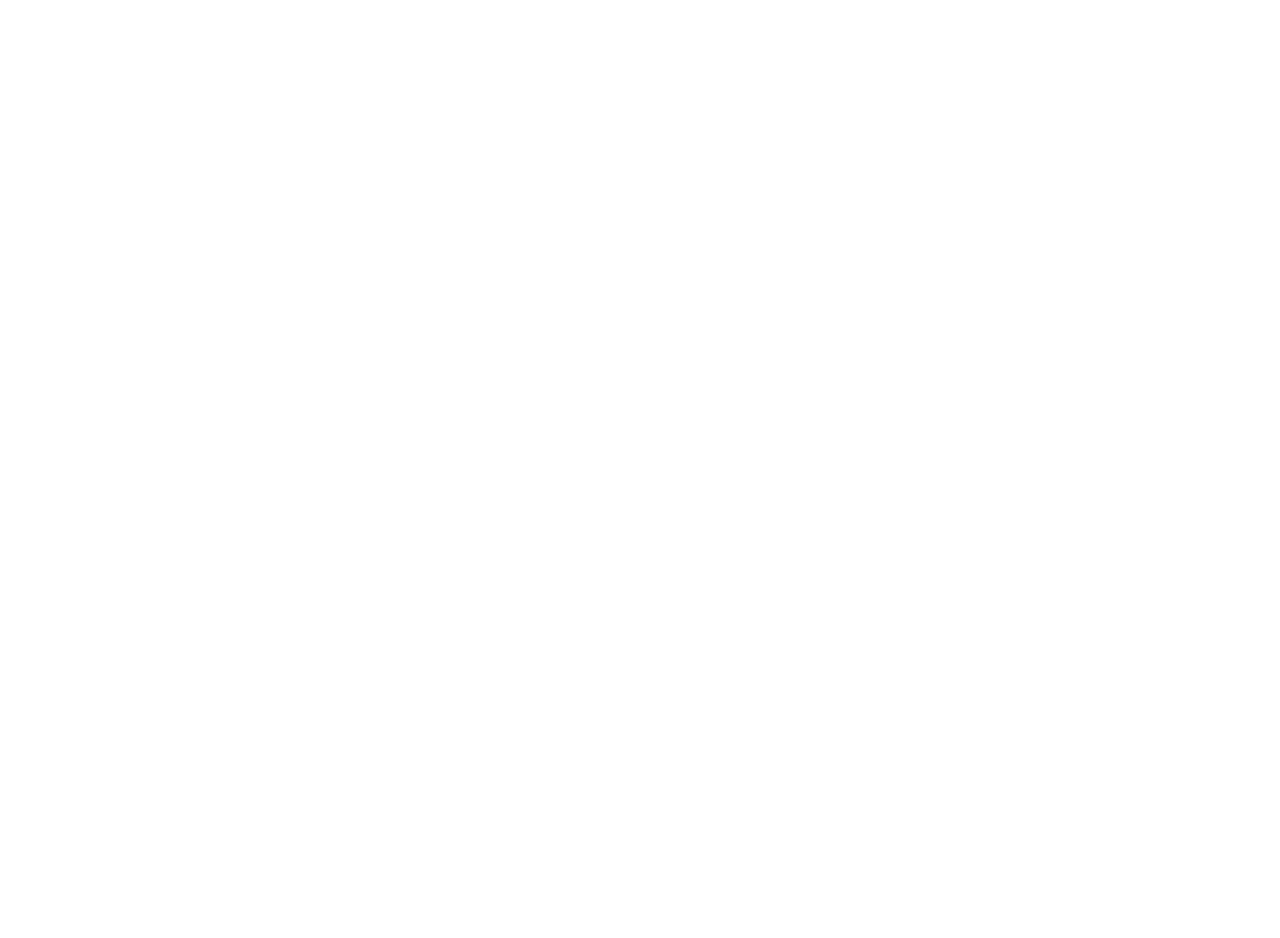
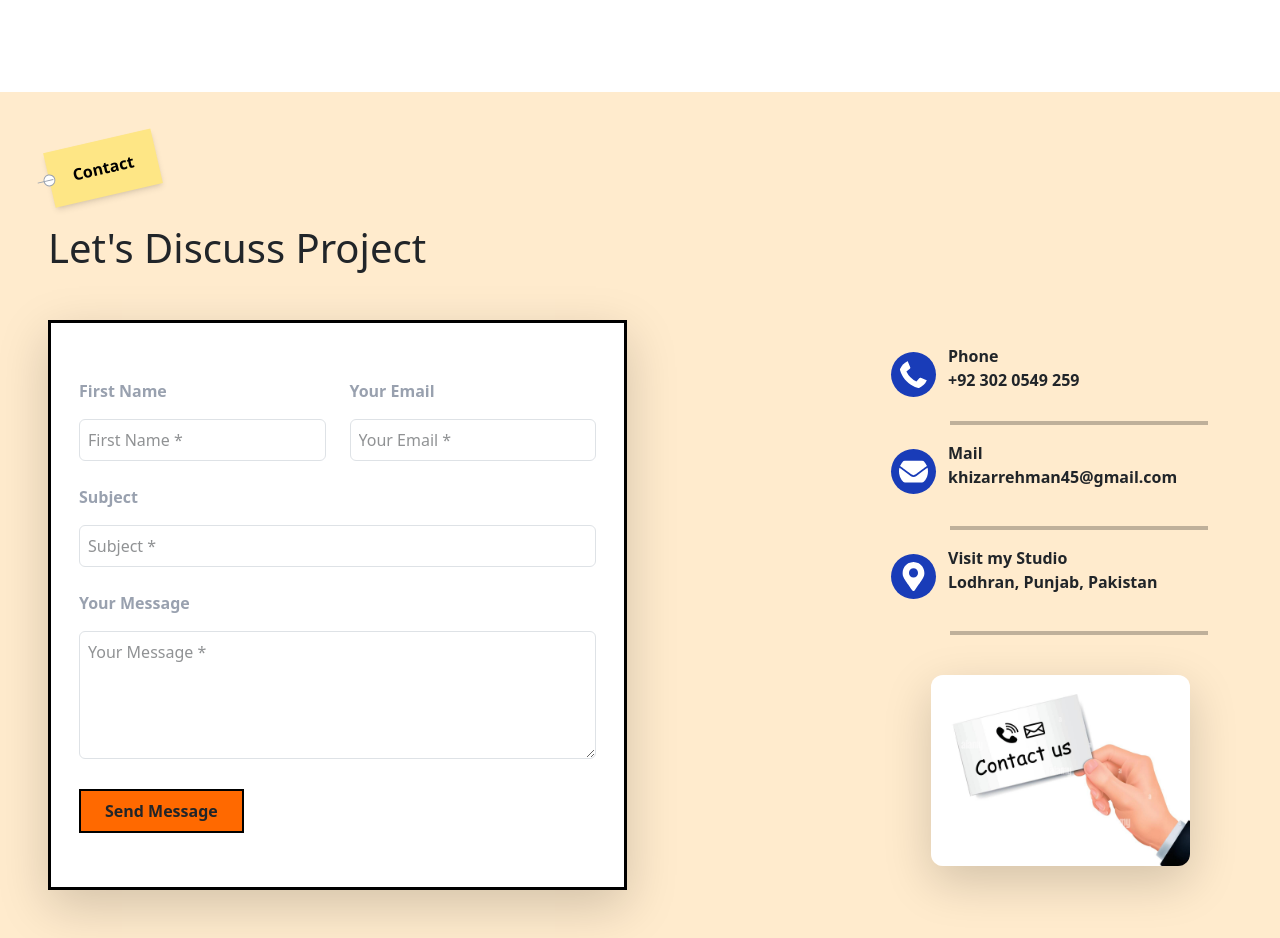
Before and after one commit to khizar295/My-Premium-Portfolio, a React (Vite) app: page / in a window 1280 px wide. Shown: the part 4620-5558 px from the top of the page. Before the commit the page ends 4652 px from the top, so only its background shows below. Built offline with nearby package versions, Linux system fonts and the light colour scheme.

Commit message:
seventh commit

```diff
--- a/src/App.css
+++ b/src/App.css
@@ -1,6 +1,33 @@
 body {
   margin: 0px;
   padding: 0px;
+}
+.contact-right img {
+  max-width: 100%;
+  height: auto;
+}
+
+.input-error {
+  color: red;
+  font-size: 0.875rem;
+  margin-top: 0.25rem;
+}
+
+.contact-sections {
+  display: flex;
+  gap: 40px;
+}
+
+.contact-left,
+.contact-right {
+  flex: 1;
+}
+.contact-right {
+  max-width: 100%;
+}
+
+.contact-right .flex {
+  flex-wrap: wrap;
 }
 @media (max-width: 425px) {
   .navbar-logo {
@@ -40,20 +67,15 @@
     margin-top: 8px;
     display: block;
   }
-  .project-img{
+  .project-img {
     width: 100% !important;
     margin-left: 0px !important;
     margin-right: 0px !important;
   }
-  .portfolio-box{
+  .portfolio-box {
     margin: 0px !important;
     margin-top: 15px !important;
   }
-  /* .test-icon{
-    margin-left: 115px !important;
-    margin-top: 120px;
-  } */
-
 }
 
 @media (max-width: 768px) {
@@ -101,8 +123,50 @@
     width: 150px !important;
     height: 150px !important;
   }
-  .test-icon{
+  .test-icon {
     margin-left: 123px !important;
     margin-top: 130px;
   }
 }
+@media screen and (max-width: 992px) {
+  .contact-sections {
+    flex-direction: column;
+  }
+  .contact-right .ml-50 {
+    margin-left: 0 !important;
+  }
+
+  .contact-right hr {
+    width: 100% !important;
+  }
+  .contact-right img {
+    width: 70% !important;
+    margin-left: auto;
+    margin-right: auto;
+    display: block;
+  }
+}
+
+@media screen and (max-width: 600px) {
+  .contact-right {
+    padding: 2rem !important;
+  }
+
+  .contact-right .flex {
+    flex-direction: column;
+    align-items: flex-start;
+  }
+
+  .contact-right hr {
+    width: 100% !important;
+  }
+
+  .contact-right div > div {
+    margin-top: 0.5rem;
+  }
+  .contact-right img {
+    width: 100% !important;
+    margin-left: 0;
+    margin-right: 0;
+  }
+}
--- a/src/App.jsx
+++ b/src/App.jsx
@@ -11,6 +11,7 @@
 import SkillsSection from './Components/Skills'
 import Portfolio from './Components/Portfolio'
 import Testinomials from './Components/Testinomials'
+import Contact from './Components/Contact'
 
 export default function App() {
 
@@ -24,6 +25,7 @@
       <SkillsSection/>
       <Portfolio/>
       <Testinomials/>
+      <Contact/>
       </BrowserRouter>
     </>
   )
--- /dev/null
+++ b/src/Components/Contact.jsx
@@ -0,0 +1,165 @@
+import React, { useState } from "react";
+import { FaPhoneAlt, FaEnvelope, FaMapMarkerAlt } from "react-icons/fa";
+import contactImage from '../assets/contact-image.jpg';
+
+export default function Contact() {
+  const [formData, setFormData] = useState({
+    firstName: "",
+    email: "",
+    subject: "",
+    message: "",
+  });
+
+  const [errors, setErrors] = useState({});
+
+  const handleChange = (e) => {
+    setFormData({ ...formData, [e.target.name]: e.target.value });
+    setErrors({ ...errors, [e.target.name]: "" });
+  };
+
+  const handleSubmit = (e) => {
+    e.preventDefault();
+    const newErrors = {};
+    Object.keys(formData).forEach((field) => {
+      if (!formData[field].trim()) {
+        newErrors[field] = "This field is required";
+      }
+    });
+    setErrors(newErrors);
+
+    if (Object.keys(newErrors).length === 0) {
+      alert("Form submitted successfully!");
+      setFormData({
+        firstName: "",
+        email: "",
+        subject: "",
+        message: "",
+      });
+    }
+  };
+
+  return (
+    <div id="contact" className="w-full mt-15 overflow-x-hidden p-5 bg-[blanchedalmond]">
+      <button className="relative transform rotate-[-13deg] px-6 py-3 bg-amber-200 hover:bg-amber-100 text-black font-semibold shadow-md before:content-[''] before:absolute before:w-3 before:h-3 before:bg-white before:rounded-full before:border before:border-gray-400 before:top-1/2 before:-left-1.5 before:-translate-y-1/2 after:content-[''] after:absolute after:w-4 after:h-[1px] after:bg-gray-400 after:top-1/2 after:-translate-y-1/2 after:-left-3">
+        Contact
+      </button>
+      <div className="row">
+        <h1 className="text-[60px] font-[650] pt-7">Let's Discuss Project</h1>
+      </div>
+
+      <div className="contact-sections mt-10">
+        <div className="contact-left bg-white p-7 border-3 border-black shadow-lg pt-14">
+          <form onSubmit={handleSubmit} noValidate>
+            <div className="flex gap-4 mb-4">
+              <div className="flex-1">
+                <p className="font-bold text-gray-400">First Name</p>
+                <input
+                  type="text"
+                  name="firstName"
+                  value={formData.firstName}
+                  onChange={handleChange}
+                  placeholder="First Name *"
+                  className="w-full border border-gray-300 p-2 rounded-md focus:outline-none focus:ring-2 focus:ring-orange-500"
+                />
+                {errors.firstName && (
+                  <div className="input-error">{errors.firstName}</div>
+                )}
+              </div>
+              <div className="flex-1">
+                <p className="font-bold text-gray-400">Your Email</p>
+                <input
+                  type="email"
+                  name="email"
+                  value={formData.email}
+                  onChange={handleChange}
+                  placeholder="Your Email * "
+                  className="w-full border border-gray-300 p-2 rounded-md focus:outline-none focus:ring-2 focus:ring-orange-500"
+                />
+                {errors.email && (
+                  <div className="input-error">{errors.email}</div>
+                )}
+              </div>
+            </div>
+
+            <div className="mb-4">
+              <p className="font-bold text-gray-400">Subject</p>
+              <input
+                type="text"
+                name="subject"
+                value={formData.subject}
+                onChange={handleChange}
+                placeholder="Subject *"
+                className="w-full border border-gray-300 p-2 rounded-md focus:outline-none focus:ring-2 focus:ring-orange-500"
+              />
+              {errors.subject && (
+                <div className="input-error">{errors.subject}</div>
+              )}
+            </div>
+
+            <div className="mb-4">
+              <p className="font-bold text-gray-400">Your Message</p>
+              <textarea
+                name="message"
+                value={formData.message}
+                onChange={handleChange}
+                placeholder="Your Message *"
+                className="w-full border border-gray-300 p-2 rounded-md focus:outline-none focus:ring-2 focus:ring-orange-500 h-32 resize-none"
+              />
+              {errors.message && (
+                <div className="input-error">{errors.message}</div>
+              )}
+            </div>
+
+            <button
+              type="submit"
+              className="bg-orange-500 hover:bg-orange-600 px-6 py-2 font-semibold border-2 border-black transition-colors duration-500 cursor-pointer"
+            >
+              Send Message
+            </button>
+          </form>
+        </div>
+
+        <div className="contact-right p-6 rounded-xl flex flex-col items-start">
+
+          <div className="flex items-start mb-2 ml-50">
+            <FaPhoneAlt
+              className="text-white mr-3 mt-2 bg-blue-800 p-2 rounded-3xl"
+              size={45}
+            />
+            <div>
+              <div className="font-bold">Phone</div>
+              <div className="font-semibold">+92 302 0549 259</div>
+            </div>
+          </div>
+          <hr className="w-[50%] mb-3 self-end border-4 border-black" />
+
+          <div className="flex items-start mb-3 ml-50">
+            <FaEnvelope
+              className="text-white mr-3 mt-2 bg-blue-800 p-2 rounded-3xl"
+              size={45}
+            />
+            <div>
+              <div className="font-bold">Mail</div>
+              <div className="font-semibold">khizarrehman45@gmail.com</div>
+            </div>
+          </div>
+          <hr className="w-[50%] mb-3 self-end border-4 border-black" />
+
+          <div className="flex items-start mb-3 ml-50">
+            <FaMapMarkerAlt
+              className="text-white mr-3 mt-2 bg-blue-800 p-2 rounded-3xl"
+              size={45}
+            />
+            <div>
+              <div className="font-bold">Visit my Studio</div>
+              <div className="font-semibold">Lodhran, Punjab, Pakistan</div>
+            </div>
+          </div>
+          <hr className="w-[50%] mb-3 self-end border-4 border-black" />
+
+          <img src={contactImage} alt="Studio" className="mt-4 rounded-xl w-[50%] ml-60 hover:scale-105 transition-scale duration-500 cursor-pointer shadow-lg" />
+        </div>
+      </div>
+    </div>
+  );
+}
```
Also changed, not shown: src/assets/contact-image.jpg (added). Lines whose indentation alone changed are shown as unchanged.
